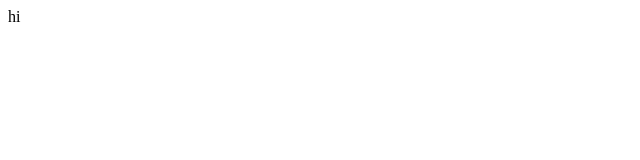
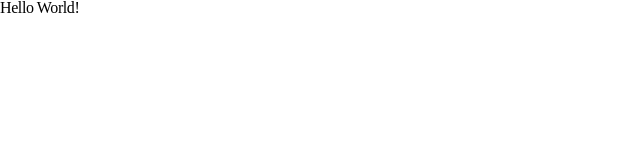
Before and after one commit to tomdevkr93/jajao-talk, a Next.js app: page / in a window 1280 px wide. Shown: the top 160 px of the page, without its empty margins (0-640 px from the left). Built offline with nearby package versions, Linux system fonts and the light colour scheme.

Commit message:
개발 환경 세팅

```diff
--- a/package.json
+++ b/package.json
@@ -11,7 +11,8 @@
     "react": "^16.13.1",
     "react-dom": "^16.13.1",
     "recoil": "^0.0.10",
-    "styled-components": "^5.1.1"
+    "styled-components": "^5.1.1",
+    "styled-reset": "^4.2.0"
   },
   "devDependencies": {
     "@types/node": "14.0.14",
--- a/src/pages/_app.tsx
+++ b/src/pages/_app.tsx
@@ -1,9 +1,26 @@
 import React from 'react';
 import { NextComponentType } from 'next';
 import { AppContext, AppInitialProps, AppProps } from 'next/app';
+import GlobalStyles from '../utils/global-styles';
+import Head from 'next/head';
+import { RecoilRoot } from 'recoil';
 
 const MyApp: NextComponentType<AppContext, AppInitialProps, AppProps> = ({ Component, pageProps }: any) => {
-  return <Component {...pageProps} />;
+  return (
+    <>
+      <Head>
+        <title>JAJAO TALK</title>
+        <meta name="viewport" content="width=device-width,initial-scale=1.0,minimum-scale=1.0,maximum-scale=1.0" />
+        <meta name="description" content="JAJAO TALK" />
+        <meta name="author" content="Lee Chanho<devho813@gmail.com>" />
+        <meta httpEquiv="x-ua-compatible" content="ie=edge" />
+      </Head>
+      <GlobalStyles />
+      <RecoilRoot>
+        <Component {...pageProps} />
+      </RecoilRoot>
+    </>
+  );
 };
 
 MyApp.getInitialProps = async ({ Component, ctx }: AppContext): Promise<AppInitialProps> => {
--- a/src/pages/index.tsx
+++ b/src/pages/index.tsx
@@ -1,5 +1,5 @@
 import React from 'react';
 
 export default function Home() {
-  return <>hi</>;
+  return <>Hello World!</>;
 }
--- /dev/null
+++ b/src/utils/global-styles.ts
@@ -0,0 +1,40 @@
+import reset from 'styled-reset';
+import { createGlobalStyle, css } from 'styled-components';
+
+export const textEllipsis = css`
+  text-overflow: ellipsis;
+  white-space: nowrap;
+  overflow: hidden;
+`;
+
+const GlobalStyles = createGlobalStyle`
+  ${reset}
+  * {
+    box-sizing: border-box;
+  }
+  html{
+    font-size: 16px;
+  }
+  body{
+    letter-spacing: -0.025em;
+    overflow-x: hidden;
+  }
+  html, body, #__next{
+    width: 100%;
+    height: 100%;
+  }
+  a {
+    color: inherit;
+    text-decoration: none;
+  }
+  input, button {
+    font: inherit;
+    box-shadow: none;
+
+    &:focus, &:active {
+      outline: none;
+    }
+  }
+`;
+
+export default GlobalStyles;
```
Also changed, not shown: src/utils/media-query.ts (added, +28 -0 lines), 1 other file (tests, documents, lock files or other folders).
